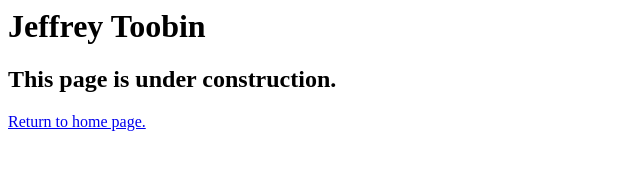
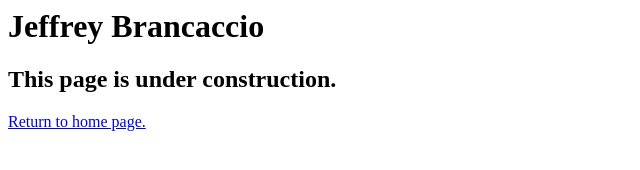
Before and after one commit to kp949/A07, a plain HTML site: page speakers/brancaccio.html in a window 1280 px wide. Shown: the whole page, without its empty margins (0-640 px from the left). Drawn offline with Linux system fonts and the light colour scheme.

Commit message:
Update brancaccio.html

```diff
--- a/speakers/brancaccio.html
+++ b/speakers/brancaccio.html
@@ -7,7 +7,7 @@
 
 <body>
 	<main>
-		<h1>Jeffrey Toobin</h1>
+		<h1>Jeffrey Brancaccio</h1>
 		<h2>This page is under construction.</h2>
 		<p><a href="../index.html">Return to home page.</a></p>
 	</main>
```
